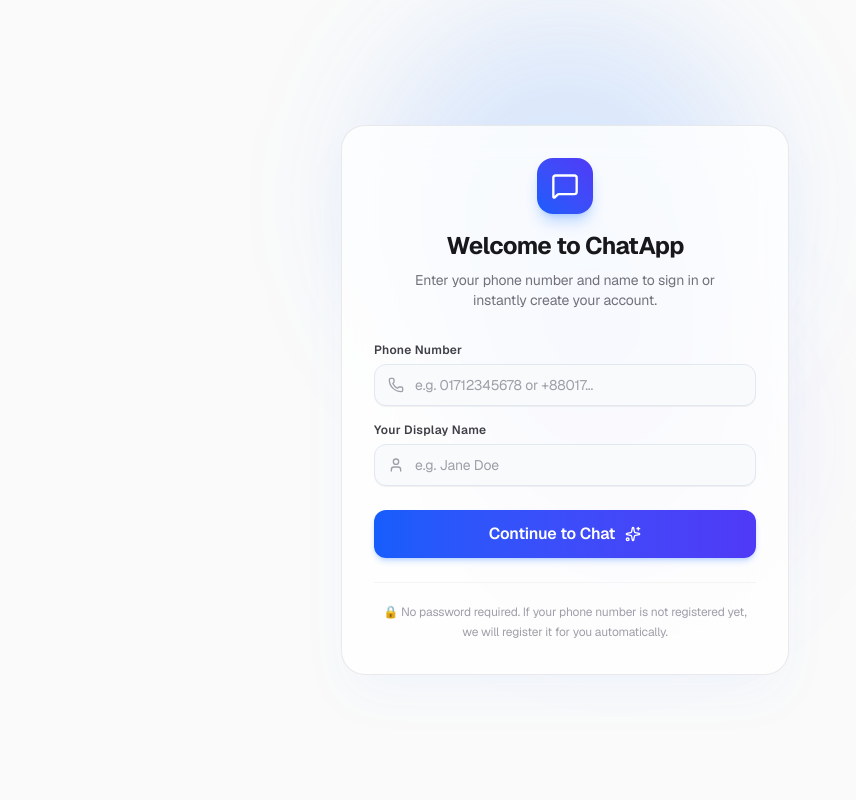
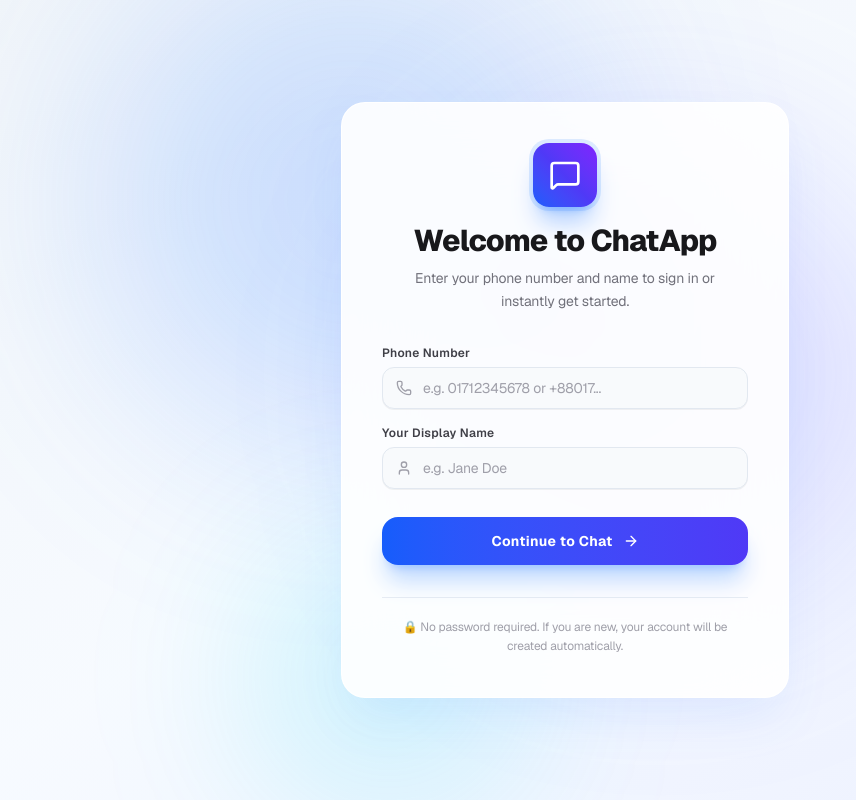
Before and after one commit to morshedsajid26/assesment-project, a Next.js app: page /login in a window 1280 px wide. Shown: the whole page, without its empty margins (75-931 px from the left). Built offline with nearby package versions, Linux system fonts and the light colour scheme; no server answers.

Commit message:
log in page updated in light mode

```diff
--- a/src/app/globals.css
+++ b/src/app/globals.css
@@ -82,3 +82,27 @@ body {
   -ms-overflow-style: none;
   scrollbar-width: none;
 }
+
+/* ==========================================================================
+   Browser Autofill Fix for Dark & Light Modes
+   ========================================================================== */
+
+input:-webkit-autofill,
+input:-webkit-autofill:hover,
+input:-webkit-autofill:focus,
+textarea:-webkit-autofill,
+select:-webkit-autofill {
+  -webkit-text-fill-color: #0f172a !important;
+  -webkit-box-shadow: 0 0 0px 1000px #f8fafc inset !important;
+  transition: background-color 5000s ease-in-out 0s;
+}
+
+.dark input:-webkit-autofill,
+.dark input:-webkit-autofill:hover,
+.dark input:-webkit-autofill:focus,
+.dark textarea:-webkit-autofill,
+.dark select:-webkit-autofill {
+  -webkit-text-fill-color: #f4f4f5 !important;
+  -webkit-box-shadow: 0 0 0px 1000px #18181b inset !important;
+  transition: background-color 5000s ease-in-out 0s;
+}
--- a/src/app/login/page.tsx
+++ b/src/app/login/page.tsx
@@ -9,14 +9,15 @@ export const metadata = {
 export default function LoginPage() {
   return (
     <main
-      className="relative min-h-screen w-full flex items-center justify-center p-4 bg-zinc-50 dark:bg-zinc-950 overflow-hidden"
+      className="relative min-h-screen w-full flex items-center justify-center p-4 sm:p-6 bg-gradient-to-br from-slate-100 via-blue-50/50 to-indigo-100/60 dark:from-zinc-950 dark:via-zinc-900 dark:to-zinc-950 overflow-hidden"
       suppressHydrationWarning
     >
-      {/* Dynamic Background Glows */}
-      <div className="absolute top-1/4 left-1/2 -translate-x-1/2 -translate-y-1/2 w-96 h-96 bg-blue-500/15 dark:bg-blue-600/10 rounded-full blur-3xl pointer-events-none" />
-      <div className="absolute bottom-1/4 right-1/3 w-80 h-80 bg-indigo-500/10 dark:bg-indigo-600/10 rounded-full blur-3xl pointer-events-none" />
+      {/* Ambient background glows */}
+      <div className="absolute top-1/4 left-1/3 -translate-x-1/2 -translate-y-1/2 w-[500px] h-[500px] bg-blue-500/20 dark:bg-blue-600/10 rounded-full blur-[100px] pointer-events-none" />
+      <div className="absolute bottom-1/4 right-1/4 w-[450px] h-[450px] bg-indigo-500/20 dark:bg-indigo-600/10 rounded-full blur-[100px] pointer-events-none" />
+      <div className="absolute top-2/3 left-1/4 w-72 h-72 bg-cyan-400/15 dark:bg-cyan-500/5 rounded-full blur-[80px] pointer-events-none" />
 
-      {/* Main Login Form Component */}
+      {/* Main Login Form Container */}
       <div className="relative z-10 w-full max-w-md" suppressHydrationWarning>
         <LoginForm />
       </div>
--- a/src/components/auth/LoginForm.tsx
+++ b/src/components/auth/LoginForm.tsx
@@ -10,6 +10,7 @@ import {
   User as UserIcon,
   Sparkles,
   AlertCircle,
+  ArrowRight,
 } from "lucide-react";
 
 export const LoginForm: React.FC = () => {
@@ -61,26 +62,25 @@ export const LoginForm: React.FC = () => {
 
   return (
     <div
-      className="w-full max-w-md mx-auto p-8 rounded-3xl bg-white/80 dark:bg-zinc-900/80 backdrop-blur-xl border border-zinc-200/80 dark:border-zinc-800 shadow-2xl shadow-blue-500/5 transition-all"
+      className="w-full max-w-md mx-auto p-8 sm:p-10 rounded-3xl bg-white/90 dark:bg-zinc-900/90 backdrop-blur-2xl border border-white/90 dark:border-zinc-800 shadow-2xl shadow-blue-500/10 transition-all"
       suppressHydrationWarning
     >
       {/* Brand Header */}
       <div className="flex flex-col items-center text-center mb-8">
-        <div className="w-14 h-14 rounded-2xl bg-gradient-to-tr from-blue-600 to-indigo-600 flex items-center justify-center text-white shadow-lg shadow-blue-500/30 mb-4">
-          <MessageSquare className="w-7 h-7" />
+        <div className="w-16 h-16 rounded-2xl bg-gradient-to-tr from-blue-600 via-indigo-600 to-violet-600 flex items-center justify-center text-white shadow-xl shadow-blue-500/35 mb-4 ring-4 ring-blue-500/15">
+          <MessageSquare className="w-8 h-8" />
         </div>
-        <h1 className="text-2xl font-bold tracking-tight text-zinc-900 dark:text-zinc-50">
+        <h1 className="text-2xl sm:text-3xl font-extrabold tracking-tight text-zinc-900 dark:text-zinc-50">
           Welcome to ChatApp
         </h1>
-        <p className="mt-2 text-sm text-zinc-500 dark:text-zinc-400 max-w-xs">
-          Enter your phone number and name to sign in or instantly create your
-          account.
+        <p className="mt-2 text-sm text-zinc-500 dark:text-zinc-400 max-w-xs leading-relaxed">
+          Enter your phone number and name to sign in or instantly get started.
         </p>
       </div>
 
       {/* Global Error Banner */}
       {error && (
-        <div className="mb-6 p-3.5 rounded-xl bg-rose-50 dark:bg-rose-950/30 border border-rose-200 dark:border-rose-800/50 flex items-center gap-3 text-rose-600 dark:text-rose-400 text-xs animate-in fade-in duration-200">
+        <div className="mb-6 p-3.5 rounded-2xl bg-rose-50 dark:bg-rose-950/30 border border-rose-200 dark:border-rose-800/50 flex items-center gap-3 text-rose-600 dark:text-rose-400 text-xs animate-in fade-in duration-200">
           <AlertCircle className="w-4 h-4 shrink-0" />
           <span>{error}</span>
         </div>
@@ -117,19 +117,18 @@ export const LoginForm: React.FC = () => {
           type="submit"
           variant="primary"
           size="lg"
-          className="w-full mt-2 font-semibold shadow-md shadow-blue-500/25"
+          className="w-full mt-3 font-bold h-12 rounded-2xl shadow-xl shadow-blue-500/30 text-sm tracking-wide"
           isLoading={loading}
-          rightIcon={<Sparkles className="w-4 h-4" />}
+          rightIcon={<ArrowRight className="w-4 h-4" />}
         >
           Continue to Chat
         </Button>
       </form>
 
       {/* Helpful Hint */}
-      <div className="mt-6 pt-5 border-t border-zinc-100 dark:border-zinc-800/80 text-center">
+      <div className="mt-8 pt-5 border-t border-slate-200/80 dark:border-zinc-800/80 text-center">
         <p className="text-xs text-zinc-400 dark:text-zinc-500 leading-relaxed">
-          🔒 No password required. If your phone number is not registered yet,
-          we will register it for you automatically.
+          🔒 No password required. If you are new, your account will be created automatically.
         </p>
       </div>
     </div>
--- a/src/components/ui/InputField.tsx
+++ b/src/components/ui/InputField.tsx
@@ -54,9 +54,9 @@ export const InputField = forwardRef<HTMLInputElement, InputFieldProps>(
             id={inputId}
             disabled={disabled}
             className={cn(
-              "w-full rounded-xl bg-slate-50 dark:bg-zinc-900/80 border text-zinc-900 dark:text-zinc-100 px-3.5 py-2.5 text-sm transition-all duration-150 shadow-2xs",
+              "w-full rounded-xl bg-slate-50 dark:bg-zinc-900 border text-zinc-900 dark:text-zinc-100 px-3.5 py-2.5 text-sm transition-all duration-150 shadow-2xs",
               "placeholder:text-zinc-400 dark:placeholder:text-zinc-500",
-              "focus:outline-none focus:bg-white dark:focus:bg-zinc-850 focus:ring-4 focus:ring-blue-500/15 focus:border-blue-500",
+              "focus:outline-none focus:bg-white dark:focus:bg-zinc-900 focus:ring-4 focus:ring-blue-500/15 focus:border-blue-500",
               leftIcon ? "pl-10" : "pl-3.5",
               rightIcon ? "pr-10" : "pr-3.5",
               error
```
